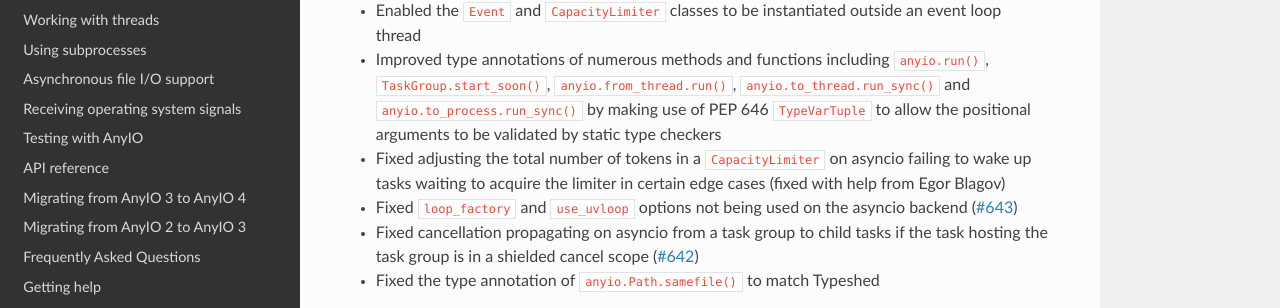
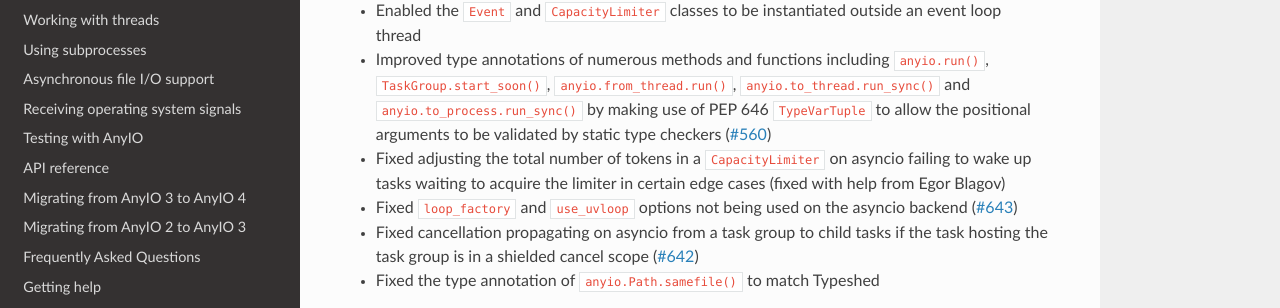
Before and after one commit to agronholm/anyio, a Sphinx documentation site: the page built from docs/versionhistory.rst, in a window 1280 px wide and 900 px high. Shown: the part 307-615 px from the top of the window. Built offline with Sphinx 7.4.7 and the Read the Docs theme 2.0.0, drawn with Linux system fonts in a browser that asks for light colours; the version number could not be read and is left out.

Commit message:
Link to #560 in the changelog

```diff
--- a/docs/versionhistory.rst
+++ b/docs/versionhistory.rst
@@ -14,7 +14,7 @@ This library adheres to `Semantic Versioning 2.0 <http://semver.org/>`_.
   ``TaskGroup.start_soon()``, ``anyio.from_thread.run()``,
   ``anyio.to_thread.run_sync()`` and ``anyio.to_process.run_sync()`` by making use of
   PEP 646 ``TypeVarTuple`` to allow the positional arguments to be validated by static
-  type checkers
+  type checkers (`#560 <https://github.com/agronholm/anyio/issues/560>`_)
 - Fixed adjusting the total number of tokens in a ``CapacityLimiter`` on asyncio failing
   to wake up tasks waiting to acquire the limiter in certain edge cases (fixed with help
   from Egor Blagov)
```
